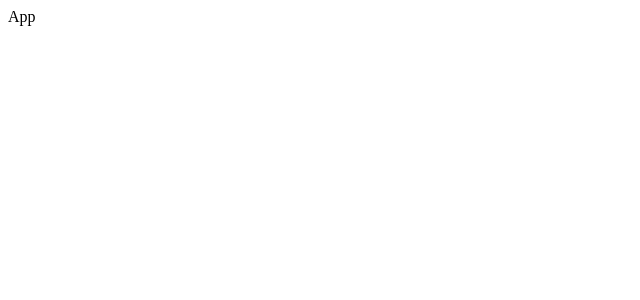
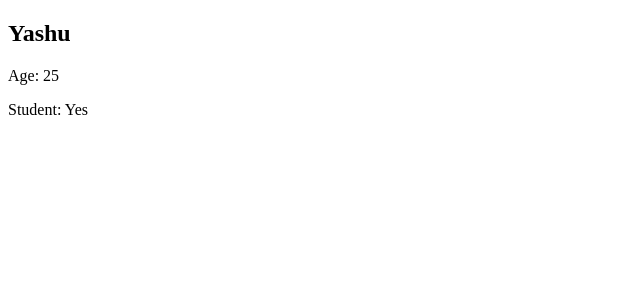
Before and after one commit to yashuyouwaraj/React-Learning, a React (Vite) app in the folder 03-React-w-typescript/: page / in a window 1280 px wide. Shown: the top 300 px of the page, without its empty margins (0-640 px from the left). Built offline with nearby package versions, Linux system fonts and the light colour scheme.

Commit message:
Component Props Typing

```diff
--- a/03-React-w-typescript/src/App.tsx
+++ b/03-React-w-typescript/src/App.tsx
@@ -1,8 +1,15 @@
 import React from 'react'
+import User from './components/User'
 
 const App = () => {
   return (
-    <div>App</div>
+    <div>
+      <User name="Yashu" age={25} isStudent={true} />
+      {/* <User>
+        <h1>Hello</h1>
+      </User> */}
+
+    </div>
   )
 }
 
--- /dev/null
+++ b/03-React-w-typescript/src/components/User.tsx
@@ -0,0 +1,82 @@
+import { type FC, type ReactNode } from 'react'
+
+// -------------------------------------
+// 1. Passing Types
+
+// const User = (props: { name: string; age: number; isStudent: boolean }) => {
+//   return (
+//     <main>
+//       <h2>{props.name}</h2>
+//       <p>{props.age}</p>
+//       <p>{props.isStudent}</p>
+//     </main>
+//   );
+// };
+
+
+// -------------------------------------
+// 2. Destructuring Props Values
+// const User = ({name,age,isStudent,}:{ name:string ; age:number ; isStudent:boolean }) => {
+//   return (
+//     <div>
+//         <h2>{name}</h2>
+//         <p>Age: {age}</p>
+//         <p>Student: {isStudent ? 'Yes' : 'No'}</p>
+//     </div>
+//   )
+// }
+
+// -------------------------------------
+// // 3. Creating Custom Types (type alias & Interfaces)
+// type UserProps={
+//     name:string ;
+//     age:number ;
+//     isStudent:boolean ;
+// }
+// interface UserProps{
+//     name:string ;
+//     age:number ;
+//     isStudent:boolean ;
+// }
+// const User = ({name,age,isStudent,}:UserProps) => {
+//   return (
+//     <div>
+//         <h2>{name}</h2>
+//         <p>Age: {age}</p>
+//         <p>Student: {isStudent ? 'Yes' : 'No'}</p>
+//     </div>
+//   )
+// }
+// -------------------------------------
+// 4. Children
+// interface UserShape{
+//     children:ReactNode
+// }
+
+// const User = ({children}:UserShape) => {
+//   return (
+//     <div>
+//         <h1>{children}</h1>
+//     </div>
+//   )
+// }
+
+//-------------------------------------
+//5.Modern Way of Typing
+
+interface UserProps{
+    name:string ;
+    age:number ;
+    isStudent:boolean;
+}
+const User:FC<UserProps> = ({name,age,isStudent}) => {
+  return (
+    <div>
+        <h2>{name}</h2>
+        <p>Age: {age}</p>
+        <p>Student: {isStudent ? 'Yes' : 'No'}</p>
+    </div>
+  )
+}
+
+export default User
```
